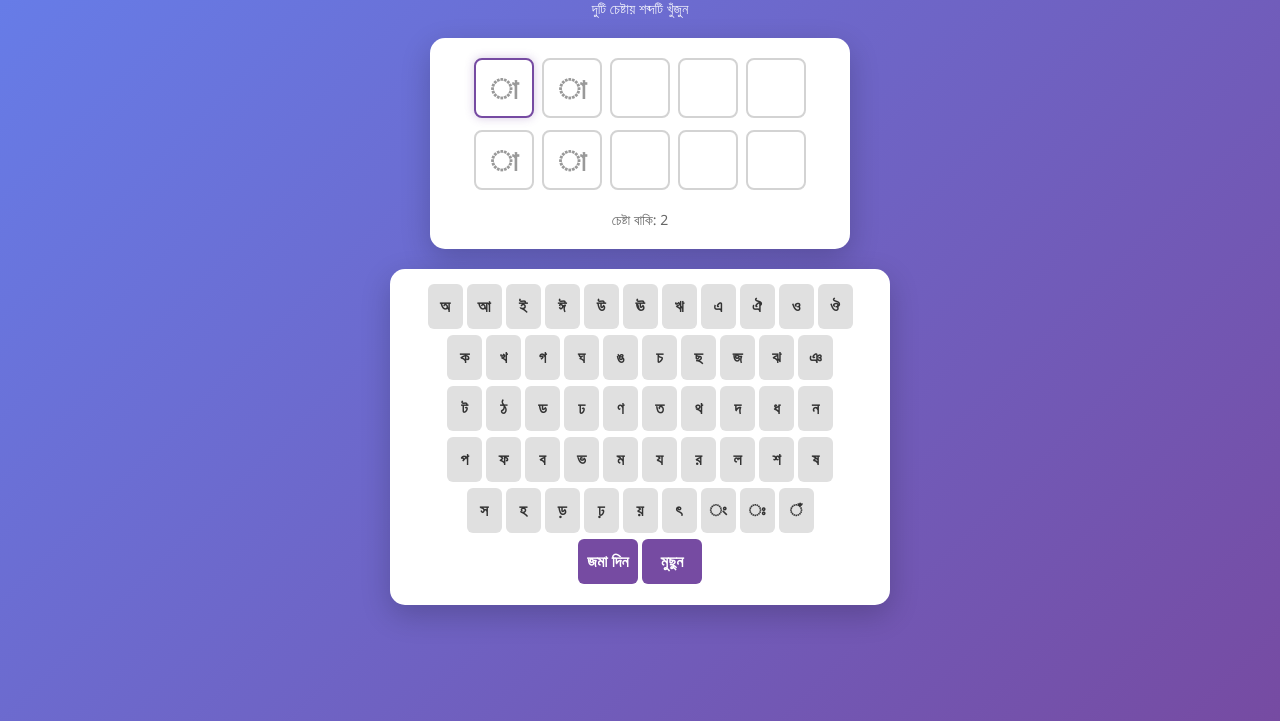
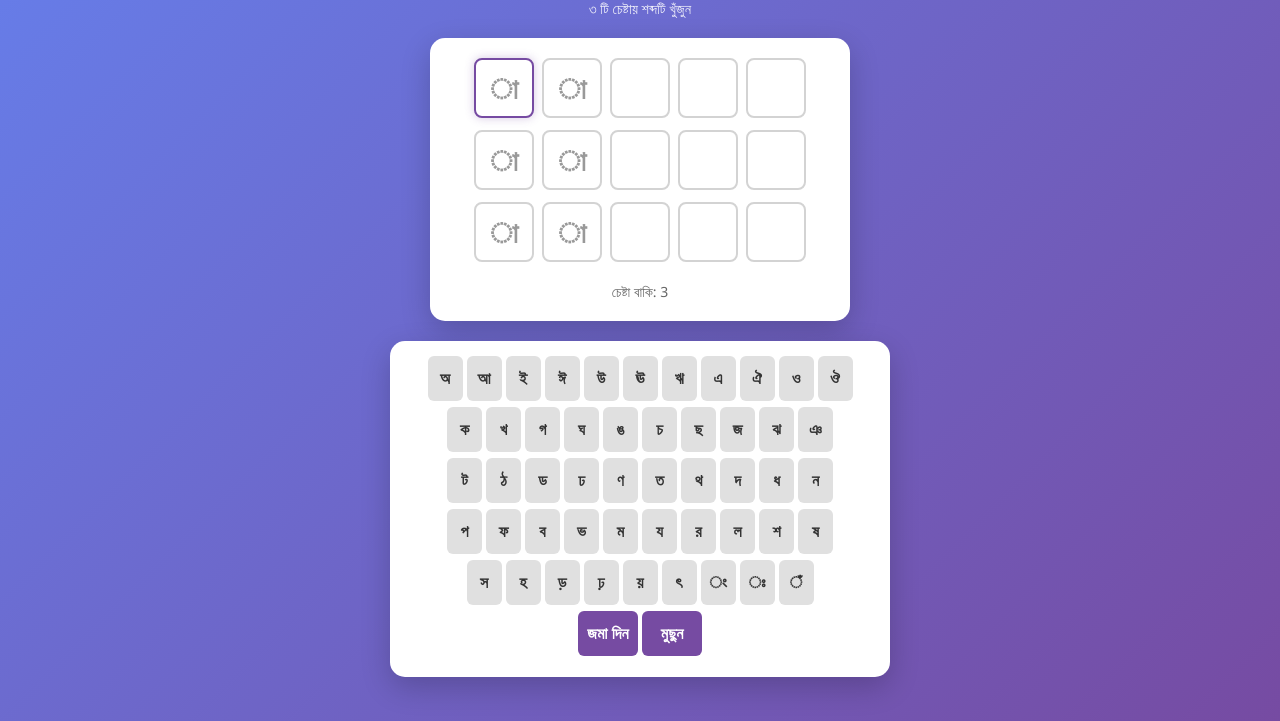
Before and after one commit to nzaaia/banglaWordle, a plain HTML site: page wordle bangla/index.html in a window 1280 px wide. Shown: the part 79-800 px from the top of the page. Drawn offline with Linux system fonts and the light colour scheme.

Commit message:
৩ টি try instead of 2

```diff
--- a/wordle bangla/index.html
+++ b/wordle bangla/index.html
@@ -10,7 +10,7 @@
 <body>
     <div class="header">
         <h1>বাংলা ওয়ার্ডল</h1>
-        <p>দুটি চেষ্টায় শব্দটি খুঁজুন</p>
+        <p>৩ টি চেষ্টায় শব্দটি খুঁজুন</p>
     </div>
 
     <div class="game-container">
@@ -73,7 +73,7 @@ async function loadWords() {
         let currentRow = 0;
         let gameOver = false;
         let letterStates = {};
-        const maxGuesses = 2; // 🔹 user requested 2 tries
+        const maxGuesses = 3; // 🔹 user requested 2 tries
 
         // Bengali keyboard layout (same as before)
         const keyboardLayout = [
```
